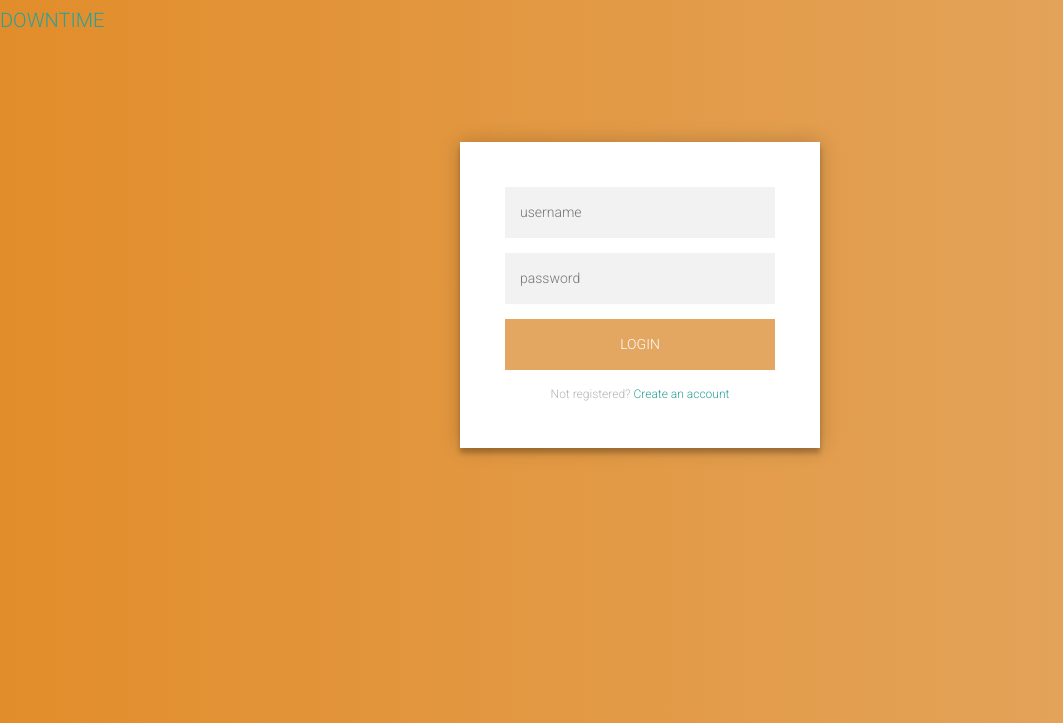
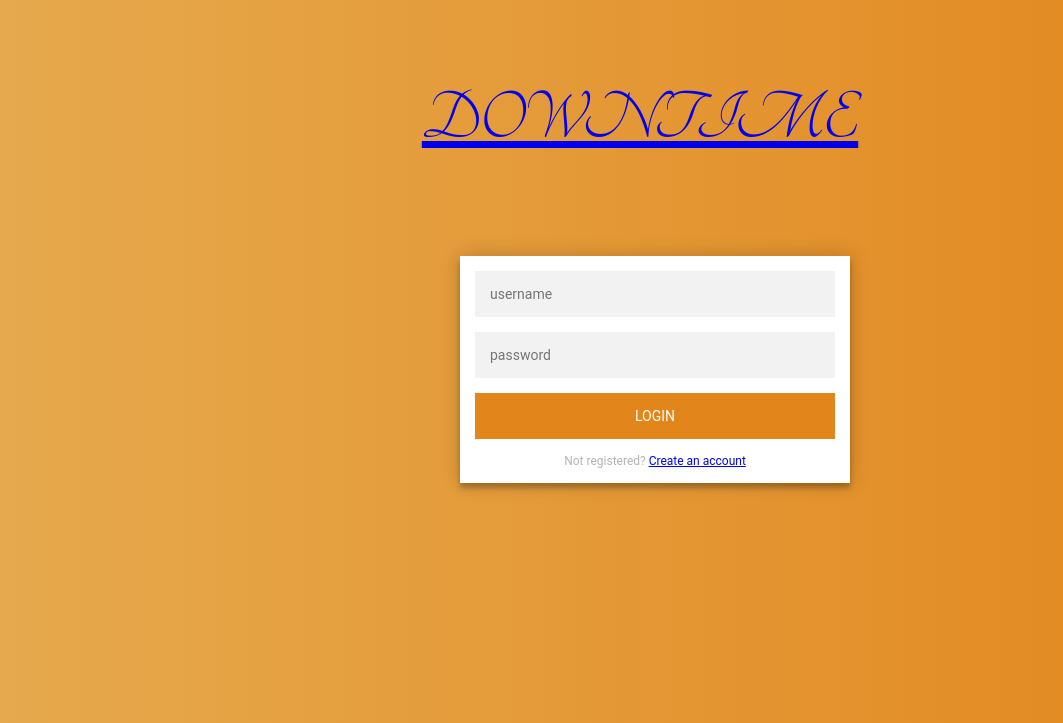
Before and after one commit to GSCrawley/downtime, a Python web app: template templates/log-in.html in a window 1280 px wide. Shown: the top 723 px of the page, without its empty margins (0-1063 px from the left). Run offline with Jinja, Linux system fonts and the light colour scheme; the template is opened without the code that fills it, so the values that code supplies are empty; some libraries are stand-ins or nearby versions.

Commit message:
fixed login page links

```diff
--- a/static/css/log-in.css
+++ b/static/css/log-in.css
@@ -1,6 +1,6 @@
 
 
-@import url(https://fonts.googleapis.com/css?family=Roboto:300);
+@import url(https://fonts.googleapis.com/css?family=Tangerine:300);
 
 .login-page {
   position: center;
@@ -10,9 +10,13 @@
   margin: auto;
 }
 
-#main-body1 {
+.main-body1 {
   position: center;
   text-align: center;
+  font-style: Tangerine, 32px;
+  /* color:(rgb(57, 18, 233)); */
+  padding-top: 75px;
+  /* padding-bottom: 15px; */
 }
 .form {
   position: absolute;
@@ -20,7 +24,7 @@
   background: #FFFFFF;
   max-width: 360px;
   margin: 0 auto 100px;
-  padding: 45px;
+  padding: 15px;
   text-align: center;
   box-shadow: 0 0 20px 0 rgba(0, 0, 0, 0.2), 0 5px 5px 0 rgba(0, 0, 0, 0.24);
 }
@@ -39,7 +43,7 @@
   font-family: "Roboto", sans-serif;
   text-transform: uppercase;
   outline: 0;
-  background: rgb(227, 167, 98);
+  background: rgb(226, 134, 28);
   width: 100%;
   border: 0;
   padding: 15px;
@@ -50,7 +54,7 @@
   cursor: pointer;
 }
 .form button:hover,.form button:active,.form button:focus {
-  background: rgb(228, 152, 39);
+  background:rgb(226, 134, 28);
 }
 .form .message {
   margin: 15px 0 0;
@@ -58,7 +62,7 @@
   font-size: 12px;
 }
 .form .message a {
-  color: rgb(228, 152, 39)
+  color: rgb(230, 169, 77)
   text-decoration: none;
 }
 .form .register-form {
@@ -99,10 +103,10 @@
 }
 body {
   background:  rgb(227, 167, 98); /* fallback for old browsers */
-  background: -webkit-linear-gradient(right, rgb(227, 167, 98), rgb(226, 141, 43));
-  background: -moz-linear-gradient(right,  rgb(227, 167, 98), rgb(226, 141, 43));
-  background: -o-linear-gradient(right, rgb(227, 167, 98),  rgb(226, 141, 43));
-  background: linear-gradient(to left, rgb(227, 167, 98),  rgb(226, 141, 43));
+  background: -webkit-linear-gradient(right, rgb(226, 134, 28), rgb(230, 169, 77));
+  background: -moz-linear-gradient(right,  rgb(226, 134, 28), rgb(230, 169, 77));
+  background: -o-linear-gradient(right, rgb(226, 134, 28),  rgb(230, 169, 77));
+  background: linear-gradient(to left, rgb(226, 134, 28), rgb(230, 169, 77));
   font-family: "Roboto", sans-serif;
   -webkit-font-smoothing: antialiased;
   -moz-osx-font-smoothing: grayscale;
--- a/templates/log-in.html
+++ b/templates/log-in.html
@@ -5,33 +5,29 @@
     <meta charset="utf-8">
     <meta name="viewport" content="width=device-width, initial-scale=1, shrink-to-fit=no">
 
-    <!-- Bootstrap CSS -->
-    <link rel="stylesheet" href="https://stackpath.bootstrapcdn.com/bootstrap/4.4.1/css/bootstrap.min.css" integrity="sha384-Vkoo8x4CGsO3+Hhxv8T/Q5PaXtkKtu6ug5TOeNV6gBiFeWPGFN9MuhOf23Q9Ifjh" crossorigin="anonymous">
-
-    <!-- BOOTSTRAP THEME -->
-    <link rel="stylesheet" href="https://bootswatch.com/4/solar/bootstrap.min.css">
-
     <!-- CUSTOM STYLES -->
     <link rel="stylesheet" type="text/css" href="../static/css/log-in.css">
+    <link rel="stylesheet"
+          href="https://fonts.googleapis.com/css?family=Tangerine">
 
     <!-- JavaScript -->
     <script type="text/javascript" src="../static/javascript/myscript.js"></script>
 
+  <style>
+    .a, .navbar-brand {
+      font-family: 'Tangerine', serif;
+        font-size: 72px;
+        color:(rgb(57, 18, 233))
+    }
+  </style>
   </head>
   <body>
 
     <div class="main-body1">
       <!-- Nav Bar -->
       <div class="nav-title">
-        <a class="navbar-brand" href="#">DOWNTIME</a>
+        <a class="navbar-brand" href="../templates/index.html">DOWNTIME</a>
       </div>
-
-          <!-- <div class="search-bar">
-            <form class="form-inline my-2 my-lg-0">
-              <input class="form-control mr-sm-2" type="text" placeholder="Search">
-              <button class="btn btn-secondary my-2 my-sm-0" type="submit">Search</button>
-            </form>
-          </div> -->
 
           <link href="static/css/log-in.css" rel="stylesheet" type="text/css" media="all" />
 
```
